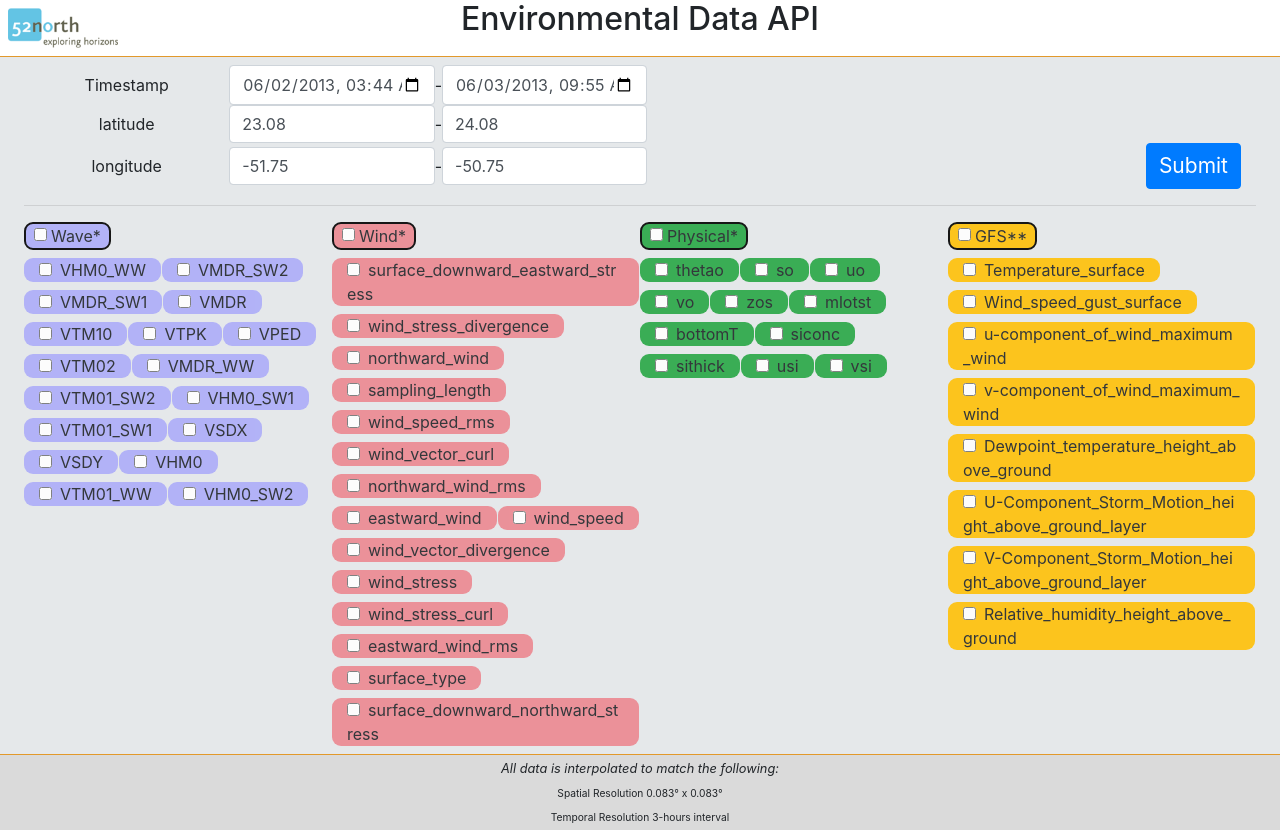
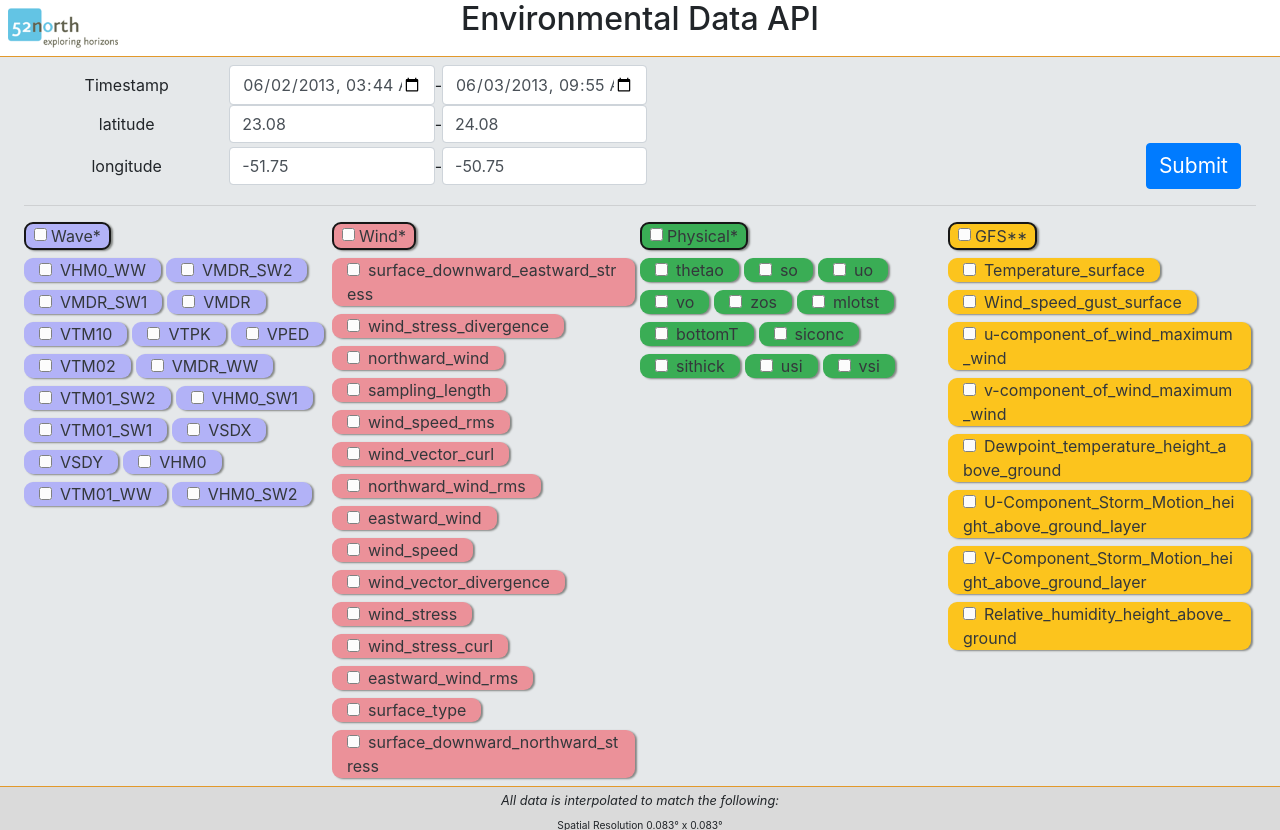
Before and after one commit to 52North/MariDataHarvest, a Flask app: page /EnvDataAPI/ in a window 1280 px wide. Shown: the top 830 px of the page. Run offline with Flask 2, Linux system fonts and the light colour scheme; parts of the project's set-up code (start-up, migrations or seed data) failed here and were passed over; some libraries are stand-ins or nearby versions.

Commit message:
css click

```diff
--- a/EnvDataServer/static/css/styles.css
+++ b/EnvDataServer/static/css/styles.css
@@ -13,10 +13,12 @@
 
 .envLabel{
     border-radius: 9px;
-    margin-right: 1px;
+    margin-right: 5px;
     word-break: break-all;
     user-select: none;
-    opacity: 0.9
+    box-shadow: 2px 1px 2px 0px #7a7d7a;
+    opacity: 0.9;
+    cursor: pointer;
 }
 .envLabel:hover{
 opacity: 1
```
